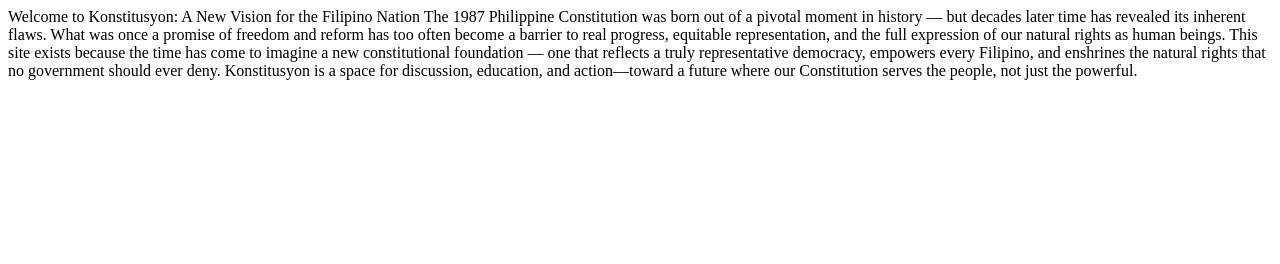
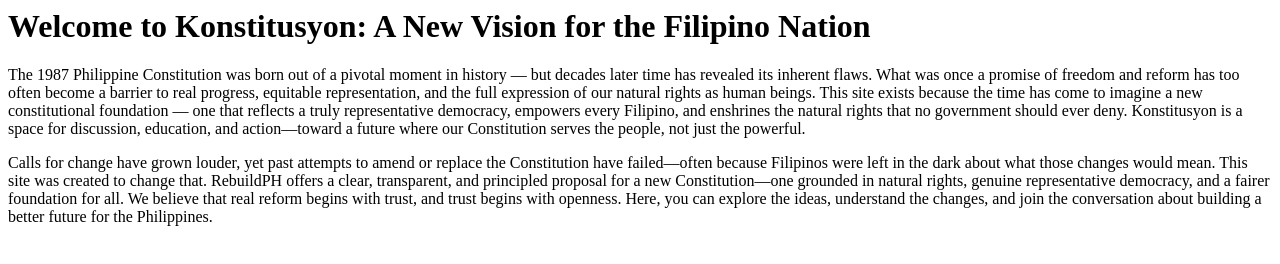
Before and after one commit to konstitusyon/konstitusyon.github.io, a plain HTML site: page index.html in a window 1280 px wide. Drawn offline with Linux system fonts and the light colour scheme.

Commit message:
Update index.html

```diff
--- a/index.html
+++ b/index.html
@@ -1,3 +1,6 @@
-Welcome to Konstitusyon: A New Vision for the Filipino Nation
+<h1>Welcome to Konstitusyon: A New Vision for the Filipino Nation</h1>
 
-The 1987 Philippine Constitution was born out of a pivotal moment in history — but decades later time has revealed its inherent flaws. What was once a promise of freedom and reform has too often become a barrier to real progress, equitable representation, and the full expression of our natural rights as human beings. This site exists because the time has come to imagine a new constitutional foundation — one that reflects a truly representative democracy, empowers every Filipino, and enshrines the natural rights that no government should ever deny. Konstitusyon is a space for discussion, education, and action—toward a future where our Constitution serves the people, not just the powerful.
+<p>The 1987 Philippine Constitution was born out of a pivotal moment in history — but decades later time has revealed its inherent flaws. What was once a promise of freedom and reform has too often become a barrier to real progress, equitable representation, and the full expression of our natural rights as human beings. This site exists because the time has come to imagine a new constitutional foundation — one that reflects a truly representative democracy, empowers every Filipino, and enshrines the natural rights that no government should ever deny. Konstitusyon is a space for discussion, education, and action—toward a future where our Constitution serves the people, not just the powerful.
+</p>
+
+<p>Calls for change have grown louder, yet past attempts to amend or replace the Constitution have failed—often because Filipinos were left in the dark about what those changes would mean. This site was created to change that. RebuildPH offers a clear, transparent, and principled proposal for a new Constitution—one grounded in natural rights, genuine representative democracy, and a fairer foundation for all. We believe that real reform begins with trust, and trust begins with openness. Here, you can explore the ideas, understand the changes, and join the conversation about building a better future for the Philippines.</p>
```
